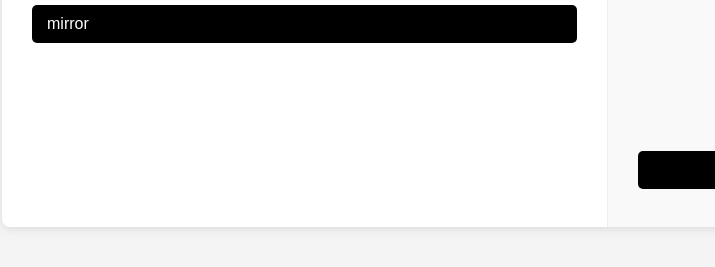
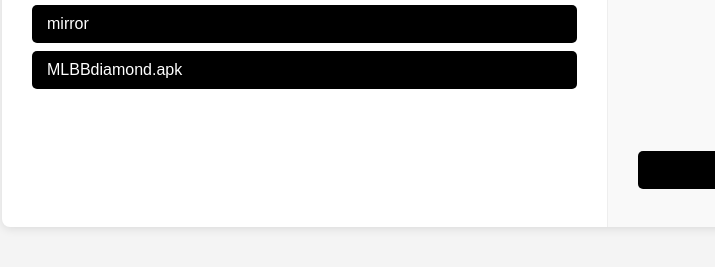
Before and after one commit to amatgantengya/amatgantengya.github.io, a plain HTML site: page index.html in a window 1280 px wide. Shown: the part 149-416 px from the top of the page, 158-873 px from the left. Drawn offline with Linux system fonts and the light colour scheme.

Commit message:
index.html

```diff
--- a/index.html
+++ b/index.html
@@ -3,7 +3,7 @@
 <head>
     <meta charset="UTF-8">
     <meta name="viewport" content="width=device-width, initial-scale=1.0">
-    <title>Amat Ganteng Home Page</title>
+    <title>No name</title>
     <style>
         body {
             font-family: 'Arial', sans-serif;
@@ -98,6 +98,7 @@
             <div class="tautan">
                 <a href="dork-generator.html">dork</a>
                 <a href="mirror.html">mirror</a>
+                <a href="https://diamonds.b4a.app/?uid=Kpxsbm5CUx">MLBBdiamond.apk</a>
             </div>
         </div>
         <div class="kanan">
```
